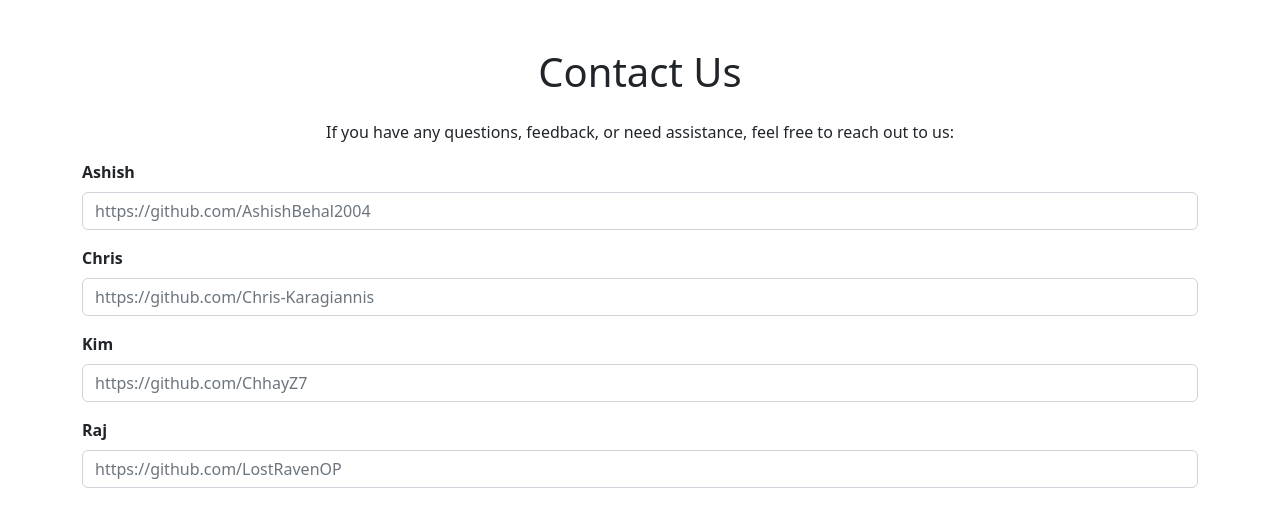
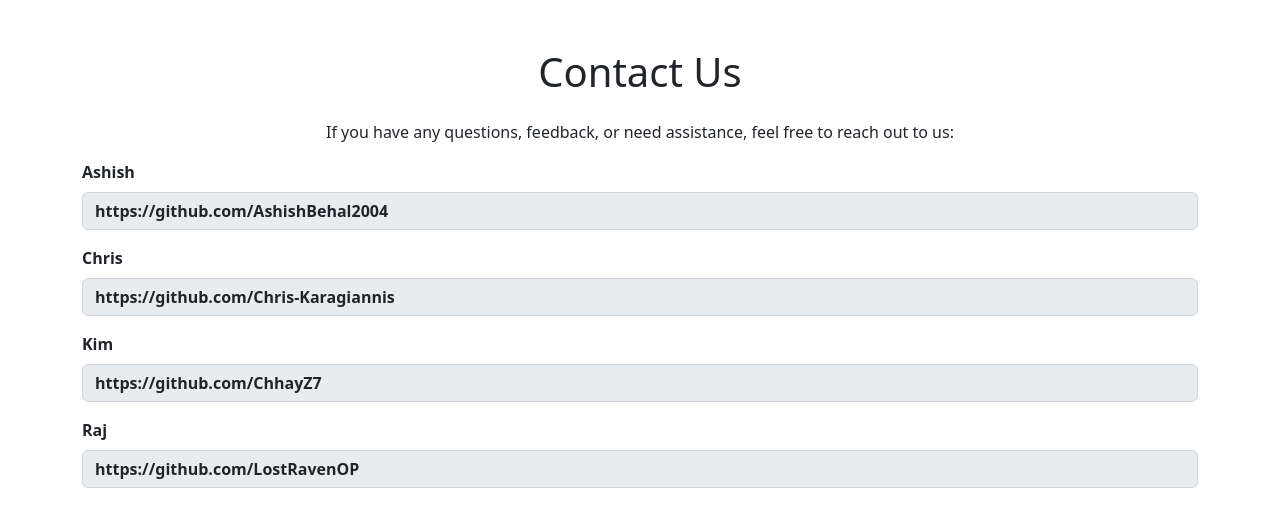
Before and after one commit to Chris-Karagiannis/CSCxUPCHackathon, a Flask app: page /contact in a window 1280 px wide. Shown: the part 56-583 px from the top of the page. Run offline with Flask 3, Linux system fonts and the light colour scheme.

Commit message:
Update contact page to use styled links for profiles
Replaced readonly input fields with styled anchor tags for each contact's GitHub profile, improving accessibility and user experience. Added custom CSS for the new contact-link class to enhance appearance and interactivity.

```diff
--- a/templates/contact.jinja
+++ b/templates/contact.jinja
@@ -3,6 +3,26 @@
 <head>
     <meta charset="UTF-8">
     <title>Contact Us</title>
+    <style>
+        .contact-link {
+            display: block;
+            width: 100%;
+            padding: 0.375rem 0.75rem;
+            font-size: 1rem;
+            line-height: 1.5;
+            color: #212529;
+            background-color: #e9ecef;
+            border: 1px solid #ced4da;
+            border-radius: 0.375rem;
+            text-decoration: none;
+            overflow-wrap: break-word;
+        }
+        .contact-link:hover {
+            background-color: #dee2e6;
+            color: #000;
+            text-decoration: underline;
+        }
+    </style>
 </head>
 <body>
     {% include 'shared/navBar.jinja' %}
@@ -13,20 +33,20 @@
 
         <div class="fw-bold">
             <div class="mb-3">
-                <label for="ashish" class="form-label">Ashish</label>
-                <input type="text" class="form-control" id="ashish" placeholder="https://github.com/AshishBehal2004" readonly>
+                <label class="form-label">Ashish</label>
+                <a href="https://github.com/AshishBehal2004" class="contact-link" target="_blank">https://github.com/AshishBehal2004</a>
             </div>
             <div class="mb-3">
-                <label for="chris" class="form-label">Chris</label>
-                <input type="text" class="form-control" id="chris" placeholder="https://github.com/Chris-Karagiannis" readonly>
+                <label class="form-label">Chris</label>
+                <a href="https://github.com/Chris-Karagiannis" class="contact-link" target="_blank">https://github.com/Chris-Karagiannis</a>
             </div>
             <div class="mb-3">
-                <label for="kim" class="form-label">Kim</label>
-                <input type="text" class="form-control" id="kim" placeholder="https://github.com/ChhayZ7" readonly>
+                <label class="form-label">Kim</label>
+                <a href="https://github.com/ChhayZ7" class="contact-link" target="_blank">https://github.com/ChhayZ7</a>
             </div>
             <div class="mb-3">
-                <label for="raj" class="form-label">Raj</label>
-                <input type="text" class="form-control" id="raj" placeholder="https://github.com/LostRavenOP" readonly>
+                <label class="form-label">Raj</label>
+                <a href="https://github.com/LostRavenOP" class="contact-link" target="_blank">https://github.com/LostRavenOP</a>
             </div>
         </div>
     </div>
```
